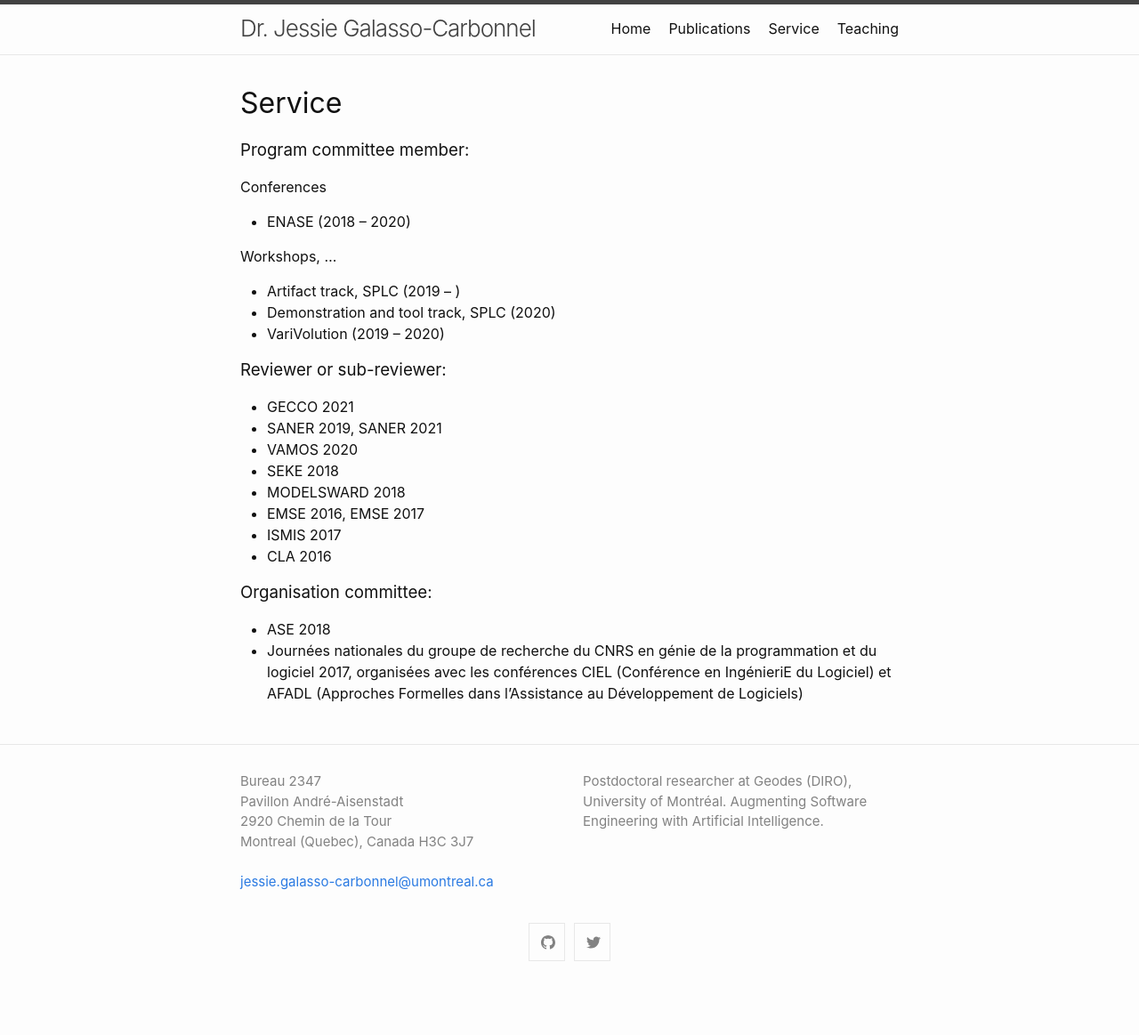
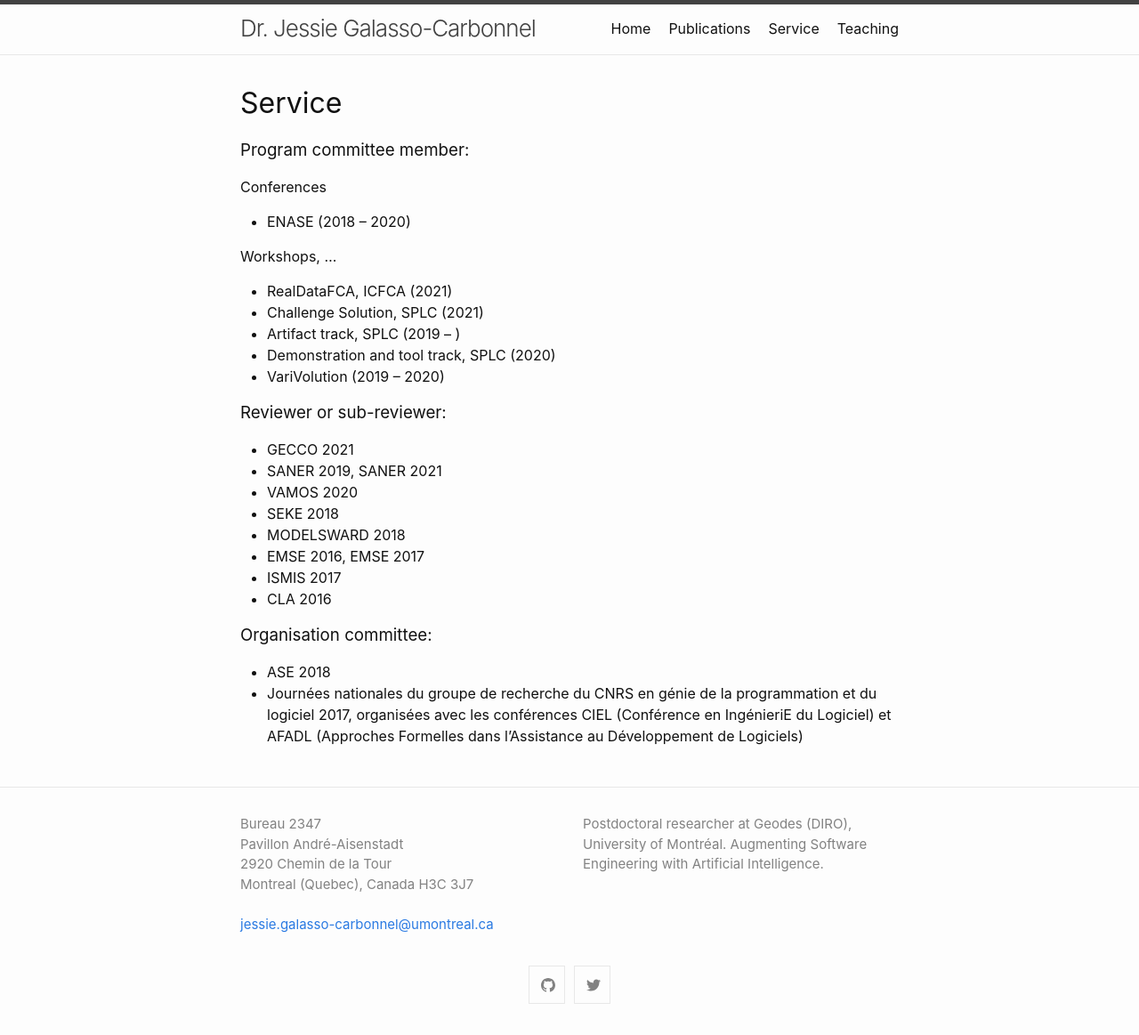
Before and after one commit to jgalasso/jgalasso.github.io, a Jekyll site: the page built from service.md, in a window 1280 px wide. Shown: the whole page at 89% size. Built offline with Jekyll 4.4.1, drawn with Linux system fonts in a browser that asks for light colours; before the commit the page ends 1115 px from its top, so only the background shows below that.

Commit message:
Workshop PC member

```diff
--- a/service.md
+++ b/service.md
@@ -8,9 +8,13 @@ permalink: /service/
 ### Program committee member:
 
 #### Conferences
+
 - ENASE (2018 – 2020)
 
 #### Workshops, ...
+
+- RealDataFCA, ICFCA (2021)
+- Challenge Solution, SPLC (2021)
 - Artifact track, SPLC (2019 – )
 - Demonstration and tool track, SPLC (2020)
 - VariVolution (2019 – 2020)
```
